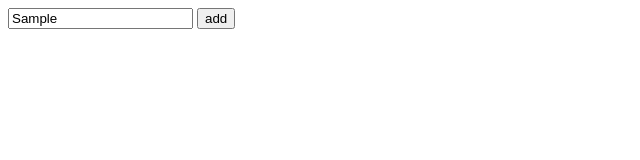
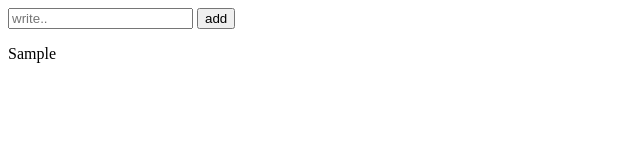
Before and after one commit to Afsinur/airDevs-js, a plain HTML site: page todo-app/index.html in a window 1280 px wide. Both pictures are taken after typing "Sample" into the empty fields and a click on the input "add". Shown: the full height of the page, 0-640 px from the left. Drawn offline with Linux system fonts and the light colour scheme.

Commit message:
part b | Showing items on page

```diff
--- a/todo-app/index.html
+++ b/todo-app/index.html
@@ -11,5 +11,7 @@
       <input type="text" name="textData" placeholder="write.." />
       <input type="submit" value="add" />
     </form>
+
+    <div data-todo-list></div>
   </body>
 </html>
--- a/todo-app/js/app.js
+++ b/todo-app/js/app.js
@@ -1,6 +1,11 @@
 let todoForm = document.querySelector("[data-todo-form]");
+let todoListContainer = document.querySelector("[data-todo-list]");
 
 todoForm.addEventListener("submit", (e) => {
   e.preventDefault();
-  console.log(e.target.textData.value);
+
+  let val = e.target.textData.value;
+  todoListContainer.innerHTML += `<p>${val}</p>`;
+
+  e.target.reset();
 });
```
